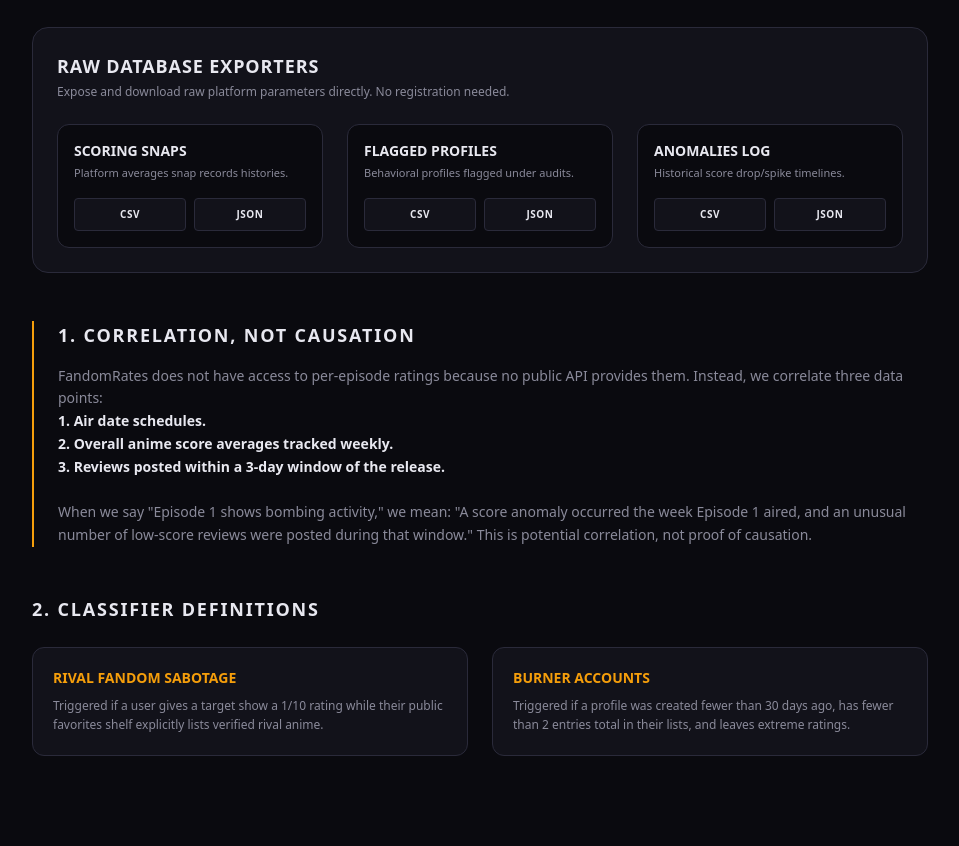
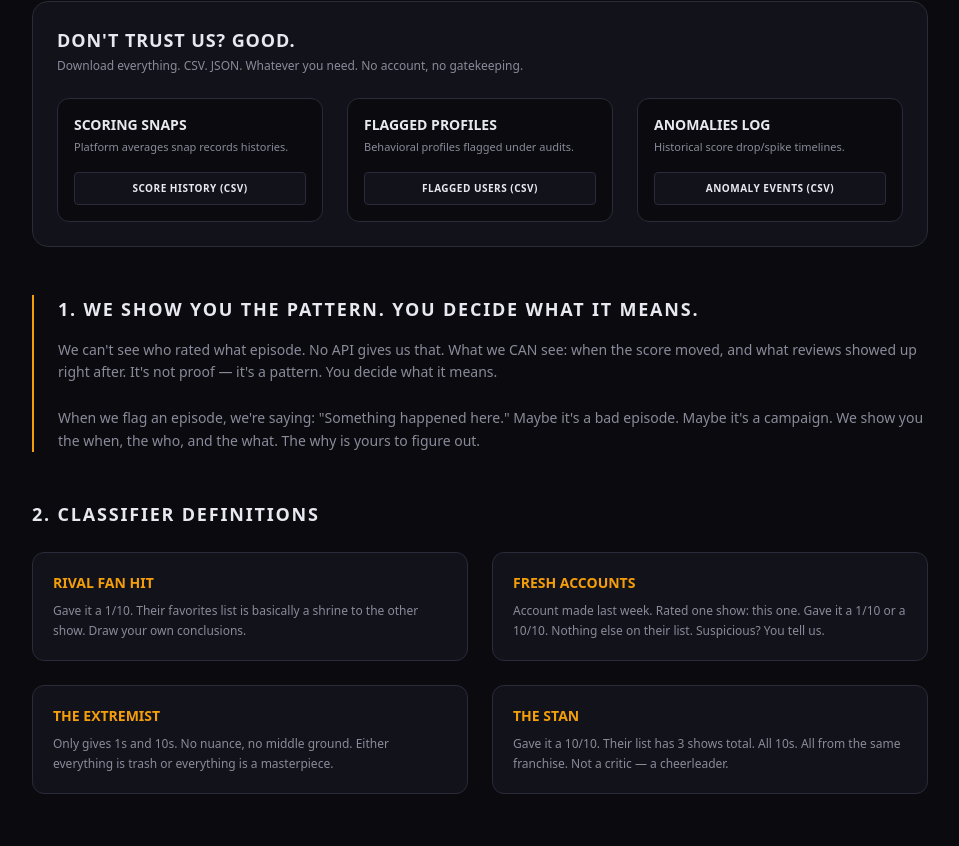
Before and after one commit to agenticweeb/fandomrates, a Next.js app: page /methodology in a window 1280 px wide. Shown: the part 274-1120 px from the top of the page, without its empty margins (160-1119 px from the left). Built offline with nearby package versions, Linux system fonts and the light colour scheme; no server answers.

Commit message:
fix: correct MT S2 identifiers, activate Jikan-native curves, update copy tone

```diff
--- a/app/layout.tsx
+++ b/app/layout.tsx
@@ -34,7 +34,7 @@ export default function RootLayout({
           {children}
         </main>
         <footer className="border-t border-border py-8 bg-surface/50 mt-12 text-center text-xs text-text-secondary">
-          <p>© {new Date().getFullYear()} FandomRates. Engineered for high-integrity anime evaluation.</p>
+          <p>© {new Date().getFullYear()} FandomRates. Built by fans who got tired of wondering.</p>
         </footer>
       </body>
     </html>
--- a/app/methodology/page.tsx
+++ b/app/methodology/page.tsx
@@ -6,7 +6,6 @@ import { supabase } from '@/lib/supabase';
 export default function MethodologyPage() {
   const [loading, setLoading] = useState<string | null>(null);
 
-  // Compiles database datasets to local downloads instantly
   const handleExport = async (table: string, format: 'csv' | 'json') => {
     setLoading(`${table}-${format}`);
     try {
@@ -22,7 +21,6 @@ export default function MethodologyPage() {
         mimeType = 'application/json';
         fileExtension = 'json';
       } else {
-        // Convert to CSV
         if (data && data.length > 0) {
           const headers = Object.keys(data[0]);
           const csvRows = [headers.join(',')];
@@ -61,17 +59,17 @@ export default function MethodologyPage() {
         <h1 className="text-4xl font-black text-text-primary uppercase tracking-tight">
           Systems Audits & Transparency Metrics
         </h1>
-        <p className="text-base text-text-secondary leading-relaxed">
-          FandomRates acts as an independent auditor. We publish our database metrics and open source our parameters because transparency builds trust.
+        <p className="text-base text-text-secondary leading-relaxed font-semibold">
+          We show our work. Download the raw data, check our math, tell us where we're wrong. That's the point.
         </p>
       </div>
 
       {/* CSV/JSON Download Card */}
       <section className="p-6 border border-border rounded-2xl bg-surface space-y-6">
         <div>
-          <h3 className="text-lg font-black text-text-primary uppercase tracking-wider">Raw Database Exporters</h3>
+          <h3 className="text-lg font-black text-text-primary uppercase tracking-wider">Don't trust us? Good.</h3>
           <p className="text-xs text-text-secondary mt-1">
-            Expose and download raw platform parameters directly. No registration needed.
+            Download everything. CSV. JSON. Whatever you need. No account, no gatekeeping.
           </p>
         </div>
 
@@ -88,14 +86,7 @@ export default function MethodologyPage() {
                 onClick={() => handleExport('score_snapshots', 'csv')}
                 className="flex-1 py-2 text-[10px] font-black uppercase tracking-wider bg-surface border border-border hover:border-text-secondary rounded text-text-primary disabled:opacity-50"
               >
-                CSV
-              </button>
-              <button
-                disabled={loading !== null}
-                onClick={() => handleExport('score_snapshots', 'json')}
-                className="flex-1 py-2 text-[10px] font-black uppercase tracking-wider bg-surface border border-border hover:border-text-secondary rounded text-text-primary disabled:opacity-50"
-              >
-                JSON
+                Score History (CSV)
               </button>
             </div>
           </div>
@@ -112,14 +103,7 @@ export default function MethodologyPage() {
                 onClick={() => handleExport('suspicious_profiles', 'csv')}
                 className="flex-1 py-2 text-[10px] font-black uppercase tracking-wider bg-surface border border-border hover:border-text-secondary rounded text-text-primary disabled:opacity-50"
               >
-                CSV
-              </button>
-              <button
-                disabled={loading !== null}
-                onClick={() => handleExport('suspicious_profiles', 'json')}
-                className="flex-1 py-2 text-[10px] font-black uppercase tracking-wider bg-surface border border-border hover:border-text-secondary rounded text-text-primary disabled:opacity-50"
-              >
-                JSON
+                Flagged Users (CSV)
               </button>
             </div>
           </div>
@@ -136,14 +120,7 @@ export default function MethodologyPage() {
                 onClick={() => handleExport('anomaly_events', 'csv')}
                 className="flex-1 py-2 text-[10px] font-black uppercase tracking-wider bg-surface border border-border hover:border-text-secondary rounded text-text-primary disabled:opacity-50"
               >
-                CSV
-              </button>
-              <button
-                disabled={loading !== null}
-                onClick={() => handleExport('anomaly_events', 'json')}
-                className="flex-1 py-2 text-[10px] font-black uppercase tracking-wider bg-surface border border-border hover:border-text-secondary rounded text-text-primary disabled:opacity-50"
-              >
-                JSON
+                Anomaly Events (CSV)
               </button>
             </div>
           </div>
@@ -152,14 +129,11 @@ export default function MethodologyPage() {
 
       {/* Technical definitions explained */}
       <section className="space-y-4 border-l-2 border-accent-gold pl-6">
-        <h3 className="text-lg font-black text-text-primary uppercase tracking-widest">1. Correlation, Not Causation</h3>
+        <h3 className="text-lg font-black text-text-primary uppercase tracking-widest">1. We show you the pattern. You decide what it means.</h3>
         <p className="text-sm text-text-secondary leading-relaxed">
-          FandomRates does not have access to per-episode ratings because no public API provides them. Instead, we correlate three data points:
-          <br /><strong className="text-text-primary">1. Air date schedules.</strong>
-          <br /><strong className="text-text-primary">2. Overall anime score averages tracked weekly.</strong>
-          <br /><strong className="text-text-primary">3. Reviews posted within a 3-day window of the release.</strong>
+          We can't see who rated what episode. No API gives us that. What we CAN see: when the score moved, and what reviews showed up right after. It's not proof — it's a pattern. You decide what it means.
           <br /><br />
-          When we say "Episode 1 shows bombing activity," we mean: "A score anomaly occurred the week Episode 1 aired, and an unusual number of low-score reviews were posted during that window." This is potential correlation, not proof of causation.
+          When we flag an episode, we're saying: "Something happened here." Maybe it's a bad episode. Maybe it's a campaign. We show you the when, the who, and the what. The why is yours to figure out.
         </p>
       </section>
 
@@ -168,16 +142,30 @@ export default function MethodologyPage() {
         <h3 className="text-lg font-black text-text-primary uppercase tracking-widest">2. Classifier Definitions</h3>
         <div className="grid grid-cols-1 md:grid-cols-2 gap-6">
           <div className="p-5 border border-border rounded-xl bg-surface space-y-2">
-            <h4 className="font-extrabold text-accent-gold text-sm uppercase">Rival Fandom Sabotage</h4>
+            <h4 className="font-extrabold text-accent-gold text-sm uppercase">Rival Fan Hit</h4>
             <p className="text-xs text-text-secondary leading-relaxed">
-              Triggered if a user gives a target show a 1/10 rating while their public favorites shelf explicitly lists verified rival anime.
+              Gave it a 1/10. Their favorites list is basically a shrine to the other show. Draw your own conclusions.
             </p>
           </div>
 
           <div className="p-5 border border-border rounded-xl bg-surface space-y-2">
-            <h4 className="font-extrabold text-accent-gold text-sm uppercase">Burner Accounts</h4>
+            <h4 className="font-extrabold text-accent-gold text-sm uppercase">Fresh Accounts</h4>
             <p className="text-xs text-text-secondary leading-relaxed">
-              Triggered if a profile was created fewer than 30 days ago, has fewer than 2 entries total in their lists, and leaves extreme ratings.
+              Account made last week. Rated one show: this one. Gave it a 1/10 or a 10/10. Nothing else on their list. Suspicious? You tell us.
+            </p>
+          </div>
+
+          <div className="p-5 border border-border rounded-xl bg-surface space-y-2">
+            <h4 className="font-extrabold text-accent-gold text-sm uppercase">The Extremist</h4>
+            <p className="text-xs text-text-secondary leading-relaxed">
+              Only gives 1s and 10s. No nuance, no middle ground. Either everything is trash or everything is a masterpiece.
+            </p>
+          </div>
+
+          <div className="p-5 border border-border rounded-xl bg-surface space-y-2">
+            <h4 className="font-extrabold text-accent-gold text-sm uppercase">The Stan</h4>
+            <p className="text-xs text-text-secondary leading-relaxed">
+              Gave it a 10/10. Their list has 3 shows total. All 10s. All from the same franchise. Not a critic — a cheerleader.
             </p>
           </div>
         </div>
--- a/components/ProfileEvidence.tsx
+++ b/components/ProfileEvidence.tsx
@@ -16,7 +16,6 @@ export default function ProfileEvidence({ profiles, animeMap }: ProfileEvidenceP
   const [currentPage, setCurrentPage] = useState<number>(1);
   const rowsPerPage = 20;
 
-  // Filter profiles based on search query and category filters
   const filteredProfiles = useMemo(() => {
     return profiles.filter((p) => {
       const matchSearch = (p.display_id || p.username || '').toLowerCase().includes(search.toLowerCase());
@@ -25,7 +24,6 @@ export default function ProfileEvidence({ profiles, animeMap }: ProfileEvidenceP
     });
   }, [profiles, search, categoryFilter]);
 
-  // Handle pagination indexing
   const paginatedProfiles = useMemo(() => {
     const startIndex = (currentPage - 1) * rowsPerPage;
     return filteredProfiles.slice(startIndex, startIndex + rowsPerPage);
@@ -33,11 +31,12 @@ export default function ProfileEvidence({ profiles, animeMap }: ProfileEvidenceP
 
   const totalPages = Math.ceil(filteredProfiles.length / rowsPerPage);
 
+  // Irreverent, fan-native definitions
   const categoryLabels: { [key: string]: { label: string; style: string } } = {
-    rival_fandom: { label: 'Rival Fandom Sabotage', style: 'bg-danger/10 text-danger border-danger/30' },
-    burner: { label: 'Burner Account', style: 'bg-accent-gold/10 text-accent-gold border-accent-gold/30 shadow-[0_0_10px_rgba(245,158,11,0.05)]' },
+    rival_fandom: { label: 'Rival Fan Hit', style: 'bg-danger/10 text-danger border-danger/30' },
+    burner: { label: 'Fresh Account', style: 'bg-accent-gold/10 text-accent-gold border-accent-gold/30' },
     inflation: { label: 'Rating Inflation', style: 'bg-accent-mushoku/10 text-accent-mushoku border-accent-mushoku/30' },
-    unknown: { label: 'Suspicious Score Spread', style: 'bg-surface-elevated text-text-secondary border-border' },
+    unknown: { label: 'The Extremist', style: 'bg-surface-elevated text-text-secondary border-border' },
   };
 
   return (
@@ -60,10 +59,10 @@ export default function ProfileEvidence({ profiles, animeMap }: ProfileEvidenceP
             className="rounded-lg border border-border bg-surface px-4 py-2 text-xs font-extrabold text-text-primary focus:outline-none"
           >
             <option value="all">Show All Profiles</option>
-            <option value="rival_fandom">Rival Fandom Sabotage</option>
-            <option value="burner">Burners Only</option>
+            <option value="rival_fandom">Rival Fan Hit</option>
+            <option value="burner">Fresh Accounts</option>
             <option value="inflation">Score Inflation</option>
-            <option value="unknown">Suspicious Spread</option>
+            <option value="unknown">The Extremist</option>
           </select>
         </div>
       </div>
@@ -74,12 +73,12 @@ export default function ProfileEvidence({ profiles, animeMap }: ProfileEvidenceP
           <table className="w-full text-left border-collapse">
             <thead>
               <tr className="bg-surface-elevated/50 text-[10px] font-black uppercase tracking-widest text-text-secondary border-b border-border">
-                <th className="p-4">Anonymized Identifier</th>
-                <th className="p-4">Target Show</th>
-                <th className="p-4">Platform</th>
-                <th className="p-4">Rating Given</th>
-                <th className="p-4">Classification</th>
-                <th className="p-4 text-right">Inspection</th>
+                <th className="p-4">User ID</th>
+                <th className="p-4">Show</th>
+                <th className="p-4">Site</th>
+                <th className="p-4">Score</th>
+                <th className="p-4">Flag</th>
+                <th className="p-4 text-right">Evidence</th>
               </tr>
             </thead>
             <tbody className="divide-y divide-border/60 text-sm">
@@ -122,7 +121,7 @@ export default function ProfileEvidence({ profiles, animeMap }: ProfileEvidenceP
                             onClick={() => setExpandedId(isExpanded ? null : profile.id)}
                             className="text-xs font-bold text-accent-cyan hover:underline hover:text-accent-cyan/80"
                           >
-                            {isExpanded ? 'Hide Payload' : 'Audit Data'}
+                            {isExpanded ? 'Hide' : 'Inspect'}
                           </button>
                         </td>
                       </tr>
```
Also changed, not shown: components/DashboardContainer.tsx (+15 -24 lines), components/EpisodeCard.tsx (+17 -16 lines), 2 other files (tests, documents, lock files or other folders).
